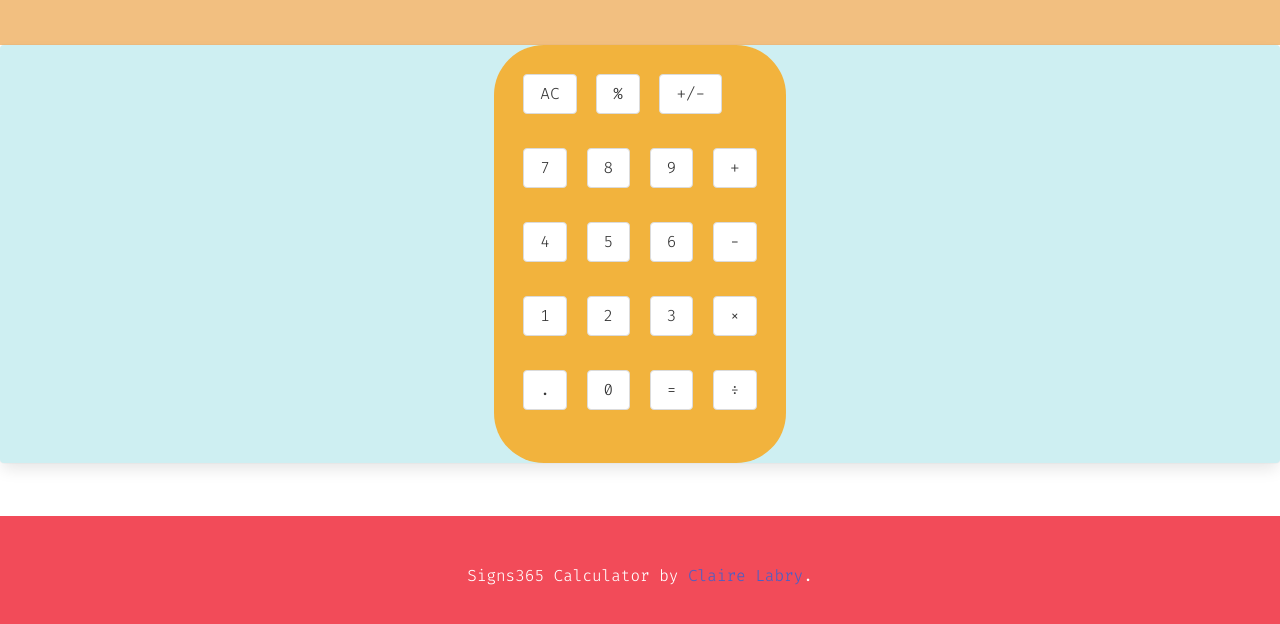
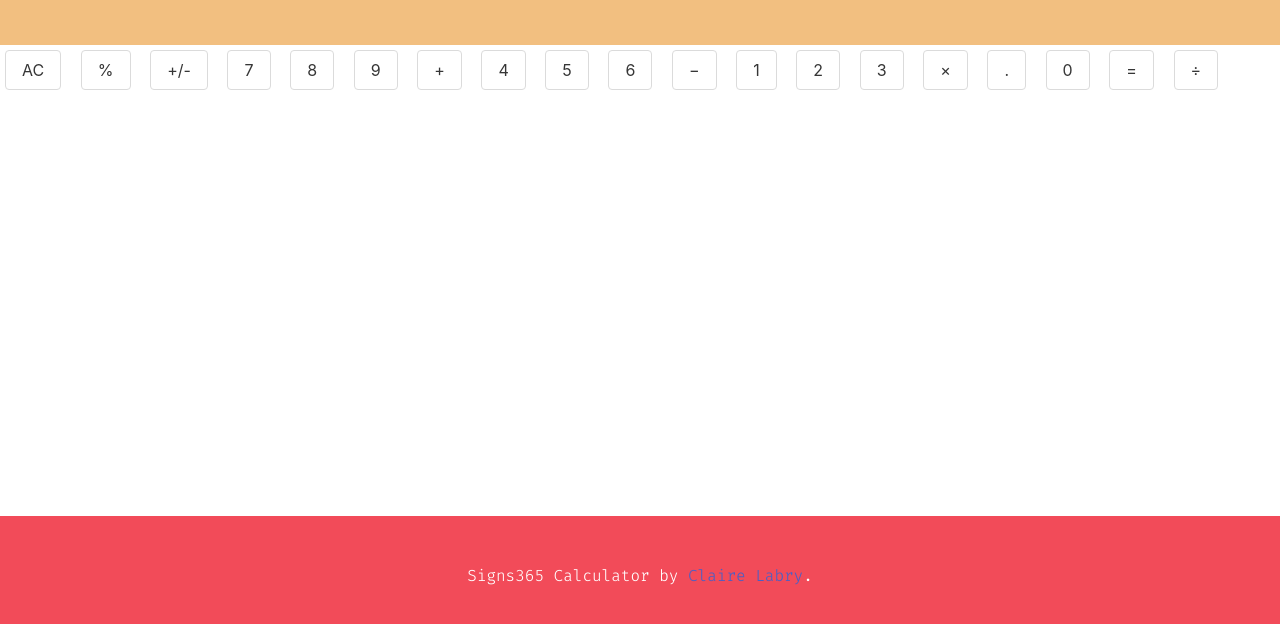
Before and after one commit to claire-labry/Signs365_Calculator, a website: page index.html in a window 1280 px wide. Shown: the part 116-740 px from the top of the page. Drawn offline with nearby package versions, Linux system fonts and the light colour scheme.

Commit message:
cleaning styling a bit

```diff
--- a/calculator.css
+++ b/calculator.css
@@ -2,39 +2,38 @@
   font-family: 'Fira Code', monospace;
 }
 
-#hero{
-   background-color: #F2BF80;
+#hero {
+  background-color: #f2bf80;
   display: flex;
   justify-content: center;
   align-items: center;
-    margin: auto;
 }
 
-#card{
-    background-color: #CEEFF2;
-    display: flexbox;
+#card {
+  display: flex;
+  justify-content: center;
+  align-items: center;
+  height: 70vh;
 }
 
 #calculator {
-    background-color: #F2B33D;
-    display: flex;
-    justify-content: center;
-    align-items: center;
-    margin: auto;
-    width: max-content;
+  background-color: #f2b33d;
   border-radius: 50px;
+
 }
+
 
 .button {
   margin: 5px;
 }
 
-#footer{
-    background-color: #F24B59;
+#footer {
+  background-color: #f24b59;
   position: fixed;
   left: 0;
   bottom: 0;
   width: 100%;
   text-align: center;
   color: #ffffff;
+  z-index: 1;
 }
--- a/calculator.js
+++ b/calculator.js
@@ -0,0 +1,3 @@
+$(document).ready(function(){
+
+})
--- a/index.html
+++ b/index.html
@@ -20,79 +20,41 @@
     />
   </head>
   <body>
+    <div class="main">
       <section class="hero" id="hero">
         <div class="hero-body">
           <div class="container">
             <h1 class="title">Signs365 Calculator</h1>
-          <h2 class="subtitle">click on any number to calculate something!</h2>
+            <h2 class="subtitle">
+              click on any number to calculate something!
+            </h2>
           </div>
         </div>
       </section>
-    <div class="card" id="card">
-      <div class="card-content" id="calculator">
-        <div class="card-body">
-            <button button class="button" id="button-clear" value="clear">
-                <span>AC</span>
-              </button>
-            <button button class="button" id="button-percent" value="percent">
-                <span>%</span>
-              </button>
-            <button button class="button" id="button-addMinus" value="addMinus">
-                <span>+/-</span>
-              </button>
-              <br /><br />
-          <button button class="button" id="button-7" value="7">
-            <span>7</span>
-          </button>
-          <button button class="button" id="button-8" value="8">
-            <span>8</span>
-          </button>
-          <button button class="button" id="button-9" value="9">
-            <span>9</span>
-          </button>
-          <button button class="button" id="button-plus" value="plus">
-            <span>+</span>
-          </button>
-          <br /><br />
-          <button button class="button" id="button-4" value="4">
-            <span>4</span>
-          </button>
-          <button button class="button" id="button-5" value="5">
-            <span>5</span>
-          </button>
-          <button button class="button" id="button-6" value="6">
-            <span>6</span>
-          </button>
-          <button button class="button" id="button-minus" value="minus">
-            <span>&minus;</span>
-          </button>
-          <br /><br />
-          <button button class="button" id="button-1" value="1">
-            <span>1</span>
-          </button>
-          <button button class="button" id="button-2" value="2">
-            <span>2</span>
-          </button>
-          <button button class="button" id="button-3" value="3">
-            <span>3</span>
-          </button>
-          <button button class="button" id="button-multiply" value="times">
-            <span>&times;</span>
-          </button>
-          <br /><br />
-          <button button class="button" id="button-decimal" value="decimal">
-            <span>&period;</span>
-          </button>
-          <button button class="button" id="button-0" value="0">
-            <span>0</span>
-          </button>
-          <button button class="button" id="button-equal" value="equals">
-            <span>=</span>
-          </button>
-          <button button class="button" id="button-divide" value="divide"><span>&divide;</span></button>
-          <br /><br />
+    <div class="calculator">
+        <div class="output">
+            <div class="history"></div>
+                <div class="current"></div>
                     </div>
-      </div>
+                        <button button class="button" id="button-clear" value="clear">AC</button>
+                        <button button class="button" id="button-percent" value="percent">%</button>
+                        <button button class="button" id="button-addMinus" value="addMinus">+/-</button>
+                        <button button class="button" id="button-7" value="7">7</button>
+                        <button button class="button" id="button-8" value="8">8</button>
+                        <button button class="button" id="button-9" value="9">9</button>
+                        <button button class="button" id="button-plus" value="plus">+</button>
+                        <button button class="button" id="button-4" value="4">4</button>
+                        <button button class="button" id="button-5" value="5">5</button>
+                        <button button class="button" id="button-6" value="6">6</button>
+                        <button button class="button" id="button-minus" value="minus">&minus;</button>
+                        <button button class="button" id="button-1" value="1">1</button>
+                        <button button class="button" id="button-2" value="2">2</button>
+                        <button button class="button" id="button-3" value="3">3</button>
+                        <button button class="button" id="button-multiply" value="times">&times;</button>
+                        <button button class="button" id="button-decimal" value="decimal">&period;</button>
+                        <button button class="button" id="button-0" value="0">0</button>
+                        <button button class="button" id="button-equal" value="equals">=</button>
+                        <button button class="button" id="button-divide" value="divide">&divide;</button>
     </div>
 
       <footer class="footer" id="footer">
@@ -105,7 +67,7 @@
           </p>
         </div>
       </footer>
-
+    </div>
     <!-- added link to external javascript file -->
     <script src="calculator.js"></script>
   </body>
```
Lines whose indentation alone changed are shown as unchanged.
